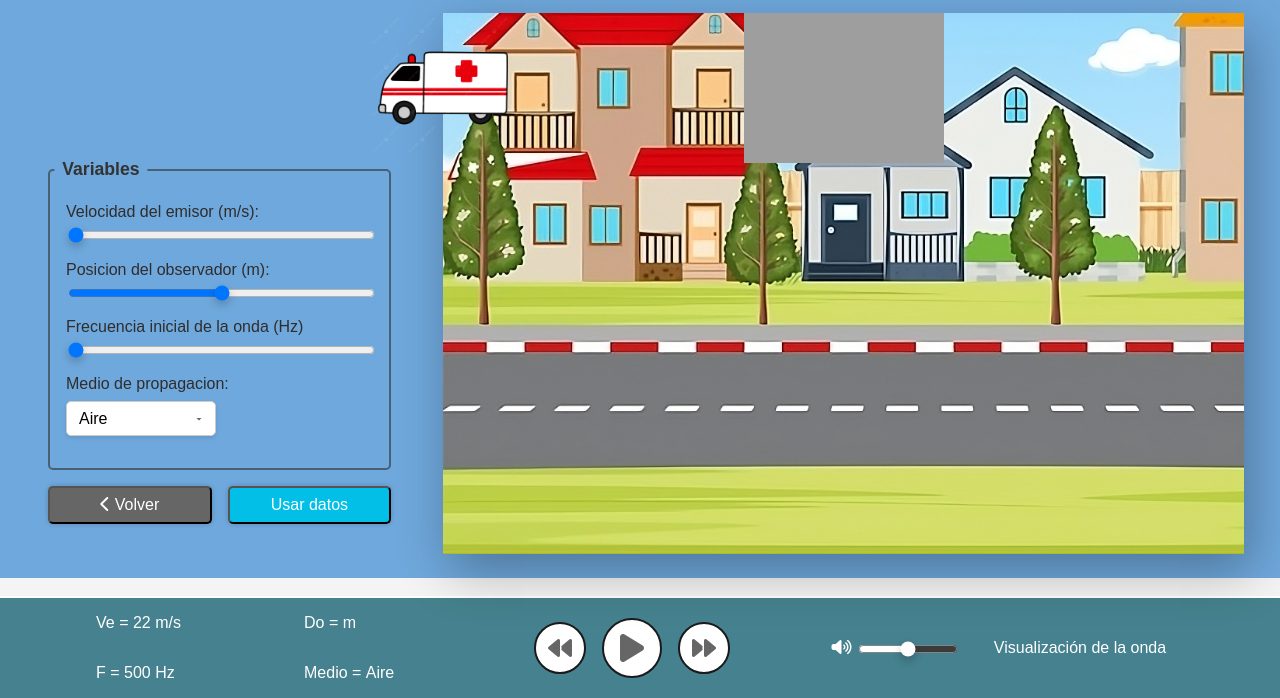
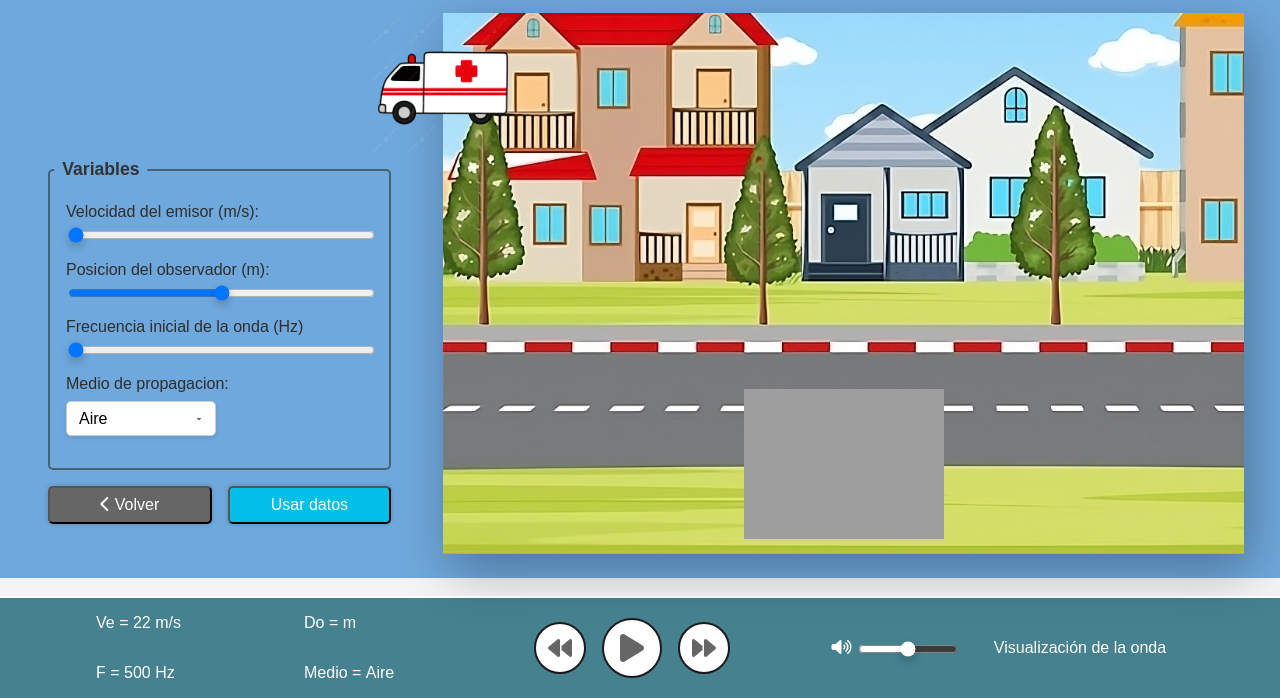
Before and after one commit to KennethJContreras/Efecto--Doppler, a website built with Parcel: page index.html in a window 1280 px wide. Shown: the part 102-800 px from the top of the page. Built offline with nearby package versions, Linux system fonts and the light colour scheme; grey boxes are pictures that could not be loaded; a web font is replaced by a local one.

Commit message:
Posicion del receptor

```diff
--- a/styles.css
+++ b/styles.css
@@ -323,7 +323,7 @@ input[type="range"]:active {
     box-shadow: 7px 17px 48px 0px rgba(0,0,0,0.3);
 }
 
-#sim-canvas, #bg-aire, #bg-aire-navidad, #bg-agua, #bg-vacio, #receptor, #emisor {
+#sim-canvas, #bg-aire, #bg-aire-navidad, #bg-agua, #bg-vacio {
     position: absolute; /* Permite a los elementos apilarse dentro del contenedor */
     top: 0;
     left: 0;
@@ -385,7 +385,7 @@ input[type="range"]:active {
 
 #receptor {
     position: absolute;
-    bottom: 0%; /* Asegura que esté cerca de la parte inferior */
+    bottom: 15px; /* Asegura que esté cerca de la parte inferior */
     left: 50%; /* Centra el elemento horizontalmente */
     transform: translateX(-50%); /* Ajusta el posicionamiento para centrarlo */
 }
```
